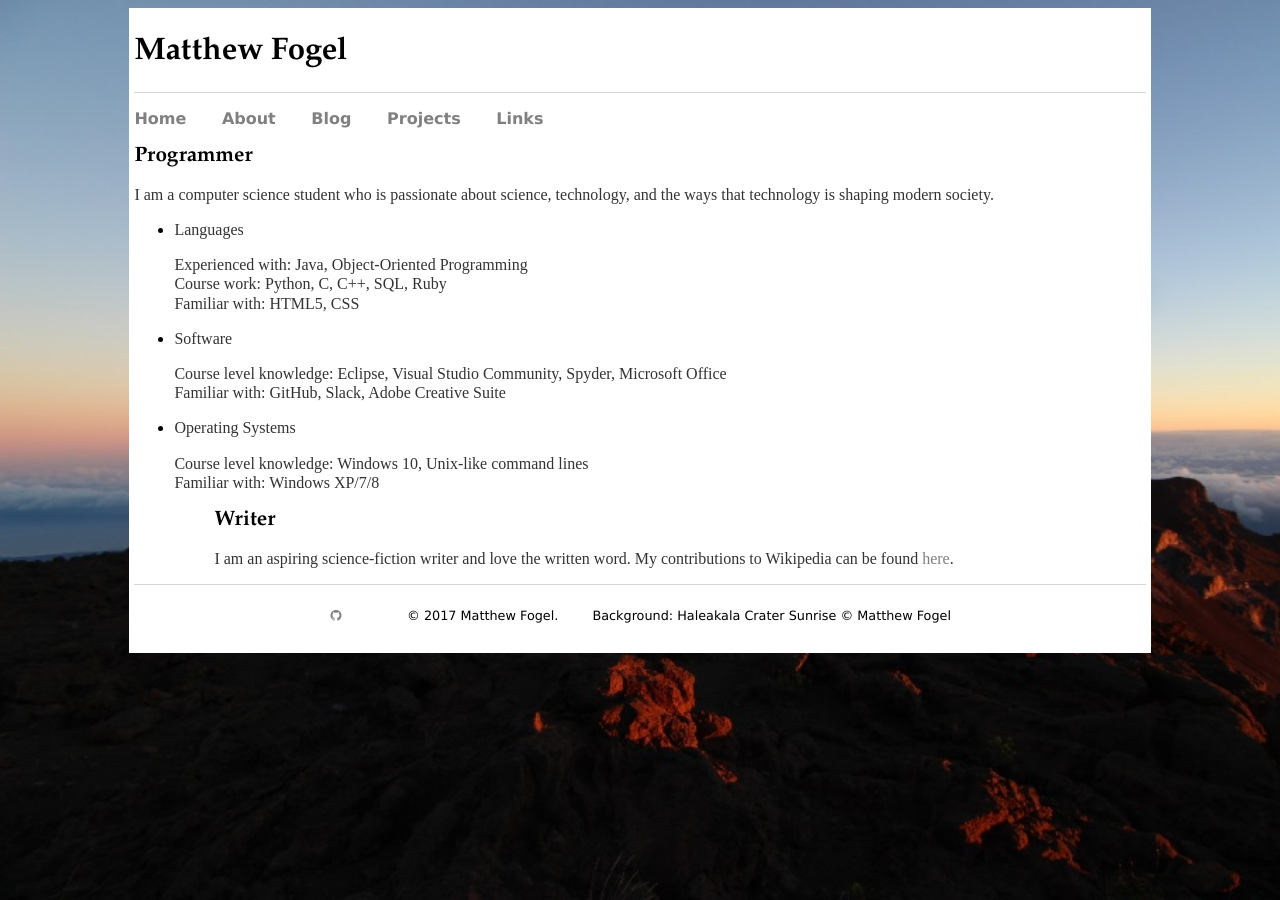
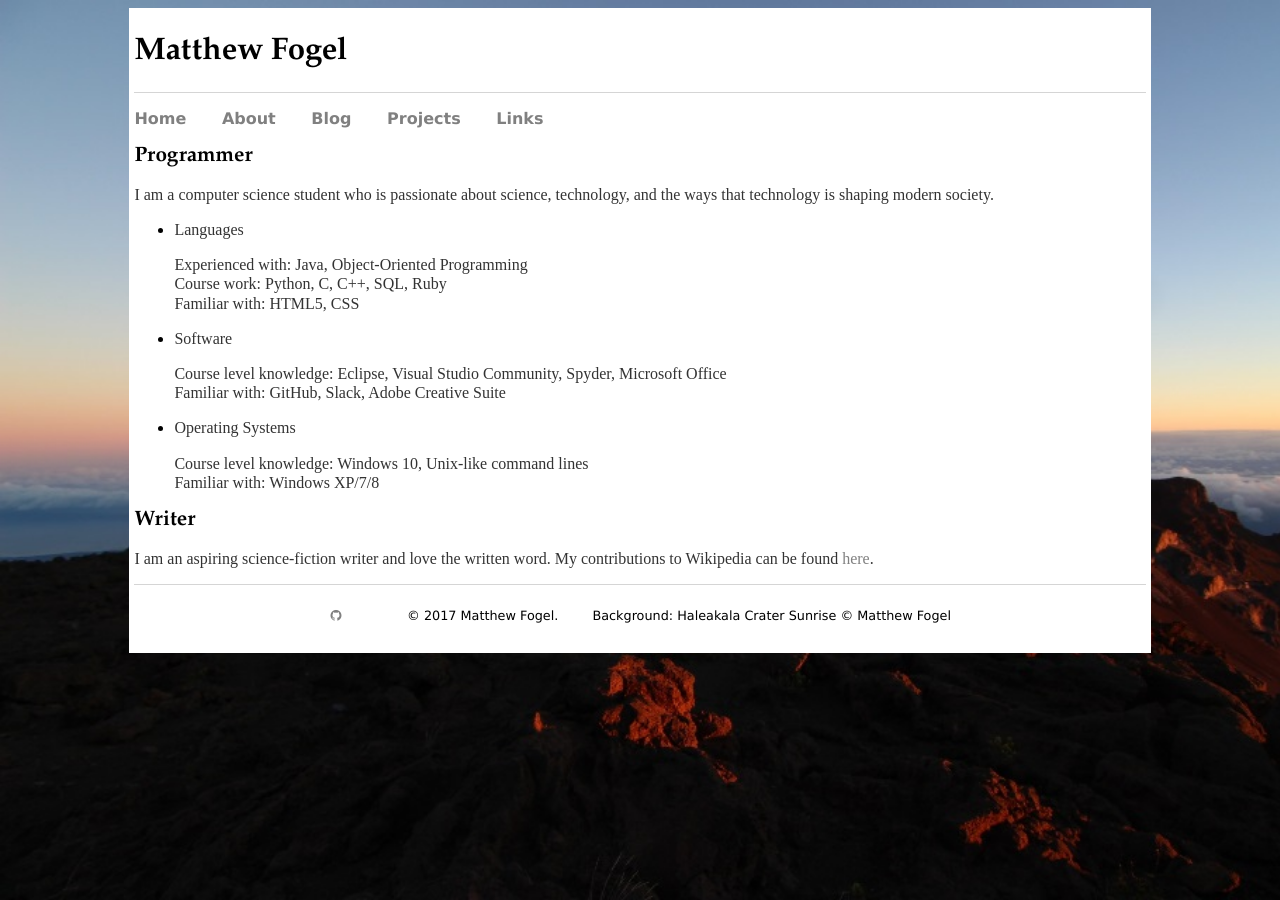
Before and after one commit to matthew-fogel/matthew-fogel.github.io, a Jekyll site: the page built from about/index.html, in a window 1280 px wide. Built offline with Jekyll 4.4.1, drawn with Linux system fonts in a browser that asks for light colours.

Commit message:
Fix - Closing ul tag
Line 21

```diff
--- a/about/index.html
+++ b/about/index.html
@@ -18,7 +18,7 @@ layout: default
 	<li><p>Operating Systems</p>
 	<p>Course level knowledge: Windows 10, Unix-like command lines<br/>
 		Familiar with: Windows XP/7/8</p></li>
-	<ul>
+	</ul>
 
 	<h1>Writer</h1>
 	<p>I am an aspiring science-fiction writer and love the written word.
```
